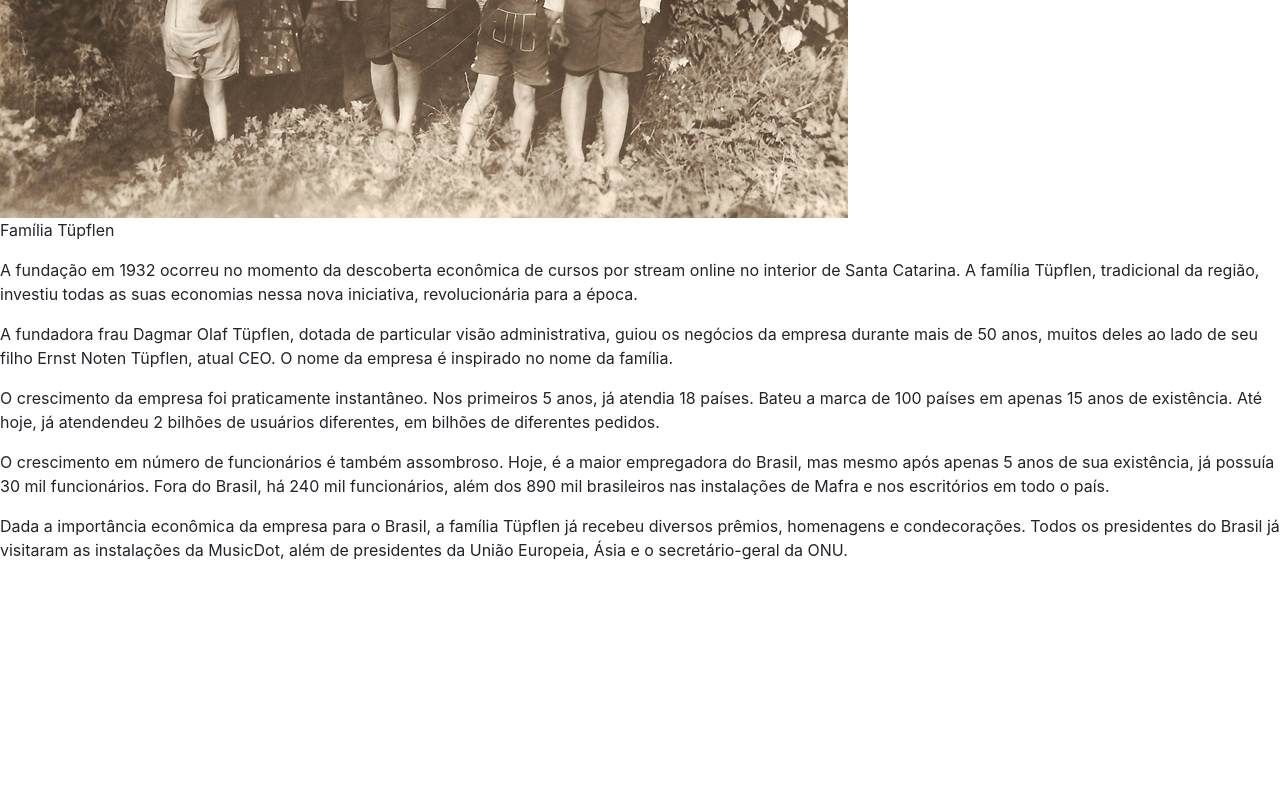
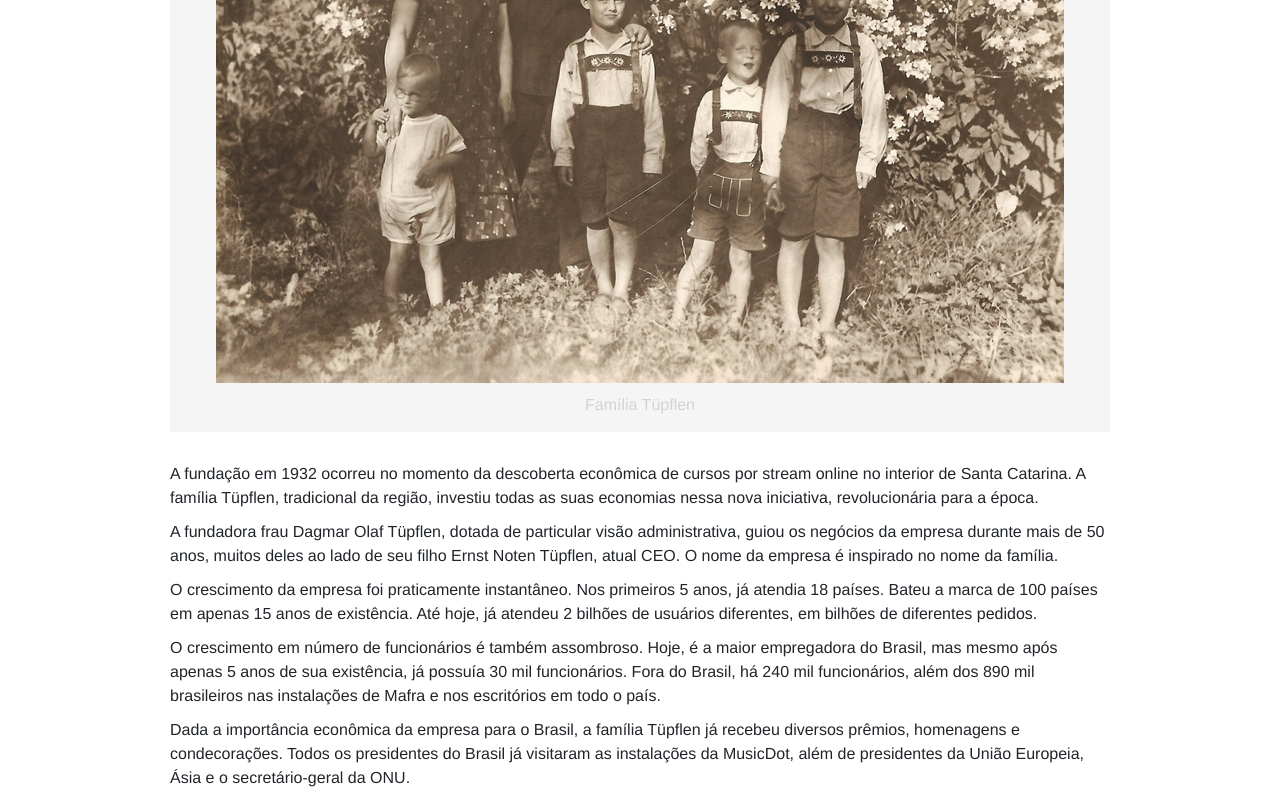
Before and after one commit to joaojgbriel/css-atividade2, a plain HTML site: page index.html in a window 1280 px wide. Shown: the part 1373-2173 px from the top of the page. Before the commit the page ends 1951 px from the top, so only its background shows below. Drawn offline with Linux system fonts and the light colour scheme.

Commit message:
Update index.html

```diff
--- a/index.html
+++ b/index.html
@@ -5,7 +5,7 @@
     <title>MusicDot - Sobre a Empresa</title>
 
     <link rel="stylesheet" href="bootstrap.css">
-    <link rel="stylesheet" href="css-atividade1.css">
+    <link rel="stylesheet" href="css-atividade2.css">
 </head>
 <body>
 
@@ -44,7 +44,7 @@ muitos deles ao lado de seu filho Ernst Noten Tüpflen, atual CEO. O nome da emp
 
 <p>
 O crescimento da empresa foi praticamente instantâneo. Nos primeiros 5 anos, já atendia 18 países.
-Bateu a marca de 100 países em apenas 15 anos de existência. Até hoje, já atendendeu 2 bilhões de usuários diferentes,
+Bateu a marca de 100 países em apenas 15 anos de existência. Até hoje, já atendeu 2 bilhões de usuários diferentes,
 em bilhões de diferentes pedidos.
 </p>
 
```
